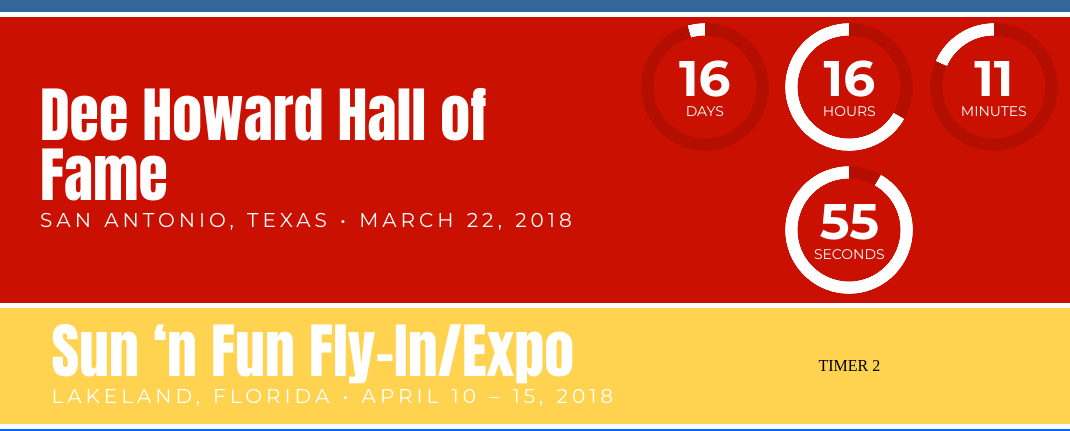
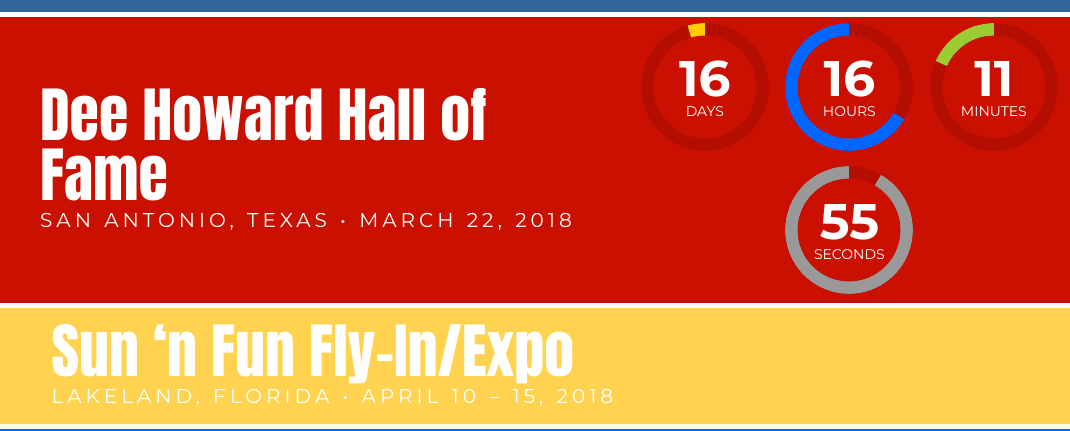
Before and after one commit to LynnFleck/lobby-sign-countdown, a website: page lobbyTimers.html in a window 1280 px wide. Shown: the part 138-569 px from the top of the page, 210-1280 px from the left. Drawn offline with Linux system fonts and the light colour scheme.

Commit message:
added colors to ce-countdown-1

```diff
--- a/css/main.css
+++ b/css/main.css
@@ -101,7 +101,7 @@
 
 /* Theme 9 ----------------------------------------------------------------- */
 
-.ce-countdown--theme-9 {
+.ce-countdown {
 	color: #fff;
 	font-family: 'Montserrat';
 	font-weight: 700;
@@ -109,38 +109,38 @@
 	text-align: center;
 }
 
-.ce-countdown--theme-9 .ce-circle {
+.ce-countdown .ce-circle {
 	display: inline-block;
 	margin: 0;
 	position: relative;
 	vertical-align: top;
 }
 
-.ce-countdown--theme-9 canvas {
+.ce-countdown canvas {
 	display: inline-block;
 	height: 140px;
 	width: 140px;
 }
 
-.ce-countdown--theme-9 .ce-circle__values {
+.ce-countdown .ce-circle__values {
 	margin-top: -35px;
 	position: absolute;
 	top: 50%;
 	width: 100%;
 }
 
-.ce-countdown--theme-9 .ce-digit,
-.ce-countdown--theme-9 .ce-label  {
+.ce-countdown .ce-digit,
+.ce-countdown .ce-label  {
 	display: block;
 	line-height: 1;
 }
 
-.ce-countdown--theme-9 .ce-digit  {
+.ce-countdown .ce-digit  {
 	display: block;
 	font-size: 50px;
 }
 
-.ce-countdown--theme-9 .ce-label  {
+.ce-countdown .ce-label  {
 	color: #fff;
 	display: block;
 	font-size: 14px;
@@ -149,36 +149,36 @@
 }
 
 @media all and (max-width: 900px) {
-	.ce-countdown--theme-9 canvas {
+	.ce-countdown canvas {
 		height: 164px;
 		width: 164px;
 	}
 
-	.ce-countdown--theme-9 .ce-digit  {
+	.ce-countdown .ce-digit  {
 		font-size: 35px;
 	}
 }
 
 @media all and (max-width: 400px) {
-	.ce-countdown--theme-9 .ce-circle {
+	.ce-countdown .ce-circle {
 		margin: -30px;
 		display: block;
 	}
 
-	.ce-countdown--theme-9 canvas {
+	.ce-countdown canvas {
 		height: 134px;
 		width: 134px;
 	}
 
-	.ce-countdown--theme-9 .ce-circle__values {
+	.ce-countdown .ce-circle__values {
 		margin-top: -30px;
 	}
 
-	.ce-countdown--theme-9 .ce-digit  {
+	.ce-countdown .ce-digit  {
 		font-size: 30px;
 	}
 
-	.ce-countdown--theme-9 .ce-label  {
+	.ce-countdown .ce-label  {
 		font-size: 12px;
 	}
 }
--- a/js/main.js
+++ b/js/main.js
@@ -1,5 +1,5 @@
 $(document).ready(function() {
-	$('.ce-countdown').countEverest({
+	$('.ce-countdown-1').countEverest({
 		// Set your target date here!
 		day: 22,
 		month: 3,
@@ -7,10 +7,10 @@
 		hour: 8,
 		leftHandZeros: false,
 		onChange: function() {
-			drawCircle($('#ce-days').get(0), this.days, 365);
-			drawCircle($('#ce-hours').get(0), this.hours, 24);
-			drawCircle($('#ce-minutes').get(0), this.minutes, 60);
-			drawCircle($('#ce-seconds').get(0), this.seconds, 60);
+			drawCircle1($('#ce-days').get(0), this.days, 365);
+			drawCircle2($('#ce-hours').get(0), this.hours, 24);
+			drawCircle3($('#ce-minutes').get(0), this.minutes, 60);
+			drawCircle4($('#ce-seconds').get(0), this.seconds, 60);
 		}
 	});
 
@@ -18,8 +18,101 @@
 		return (Math.PI/180) * v - (Math.PI/2);
 	}
 
-	function drawCircle(canvas, value, max) {
-		var	primaryColor = '#fff',
+	function drawCircle1(canvas, value, max) {
+		var	primaryColor = '#ffcc00',
+			secondaryColor = 'rgba(0,0,0,.1)',
+			circle = canvas.getContext('2d');
+
+		circle.clearRect(0, 0, canvas.width, canvas.height);
+		circle.lineWidth = 36;
+
+		circle.beginPath();
+		circle.arc(
+			canvas.width / 2,
+			canvas.height / 2,
+			canvas.width / 2 - circle.lineWidth,
+			deg(0),
+			deg(360 / max * (max - value)),
+			false);
+		circle.strokeStyle = secondaryColor;
+		circle.stroke();
+
+		circle.beginPath();
+		circle.arc(
+			canvas.width / 2,
+			canvas.height / 2,
+			canvas.width / 2 - circle.lineWidth,
+			deg(0),
+			deg(360 / max * (max - value)),
+			true);
+		circle.strokeStyle = primaryColor;
+		circle.stroke();
+	}
+
+	function drawCircle2(canvas, value, max) {
+		var	primaryColor = '#0066ff',
+			secondaryColor = 'rgba(0,0,0,.1)',
+			circle = canvas.getContext('2d');
+
+		circle.clearRect(0, 0, canvas.width, canvas.height);
+		circle.lineWidth = 36;
+
+		circle.beginPath();
+		circle.arc(
+			canvas.width / 2,
+			canvas.height / 2,
+			canvas.width / 2 - circle.lineWidth,
+			deg(0),
+			deg(360 / max * (max - value)),
+			false);
+		circle.strokeStyle = secondaryColor;
+		circle.stroke();
+
+		circle.beginPath();
+		circle.arc(
+			canvas.width / 2,
+			canvas.height / 2,
+			canvas.width / 2 - circle.lineWidth,
+			deg(0),
+			deg(360 / max * (max - value)),
+			true);
+		circle.strokeStyle = primaryColor;
+		circle.stroke();
+	}
+
+	function drawCircle3(canvas, value, max) {
+		var	primaryColor = '#99cc33',
+			secondaryColor = 'rgba(0,0,0,.1)',
+			circle = canvas.getContext('2d');
+
+		circle.clearRect(0, 0, canvas.width, canvas.height);
+		circle.lineWidth = 36;
+
+		circle.beginPath();
+		circle.arc(
+			canvas.width / 2,
+			canvas.height / 2,
+			canvas.width / 2 - circle.lineWidth,
+			deg(0),
+			deg(360 / max * (max - value)),
+			false);
+		circle.strokeStyle = secondaryColor;
+		circle.stroke();
+
+		circle.beginPath();
+		circle.arc(
+			canvas.width / 2,
+			canvas.height / 2,
+			canvas.width / 2 - circle.lineWidth,
+			deg(0),
+			deg(360 / max * (max - value)),
+			true);
+		circle.strokeStyle = primaryColor;
+		circle.stroke();
+	}
+
+	function drawCircle4(canvas, value, max) {
+		var	primaryColor = '#999999',
 			secondaryColor = 'rgba(0,0,0,.1)',
 			circle = canvas.getContext('2d');
 
@@ -49,3 +142,8 @@
 		circle.stroke();
 	}
 });
+
+// ffcc00 yellow
+// 0066ff blue
+// 99cc33 green
+// 999999 gray
--- a/lobbyTimers.html
+++ b/lobbyTimers.html
@@ -22,8 +22,7 @@
 			</div>
 			<div class="event-timer">
 				<div class="event-timer-container">
-
-					<div class="ce-countdown ce-countdown--theme-9">
+					<div class="ce-countdown ce-countdown-1">
 						<div class="ce-circle">
 							<canvas id="ce-days" width="408" height="408"></canvas>
 							<div class="ce-circle__values">
@@ -53,8 +52,6 @@
 							</div>
 						</div>
 					</div>
-
-
 				</div>
 			</div>
 		</div>
@@ -66,7 +63,9 @@
 				<p>Lakeland, Florida • April 10 – 15, 2018</p>
 			</div>
 			<div class="event-timer">
-				<div class="event-timer-container">TIMER 2</div>
+				<div class="event-timer-container">
+
+				</div>
 			</div>
 		</div>
 
```
